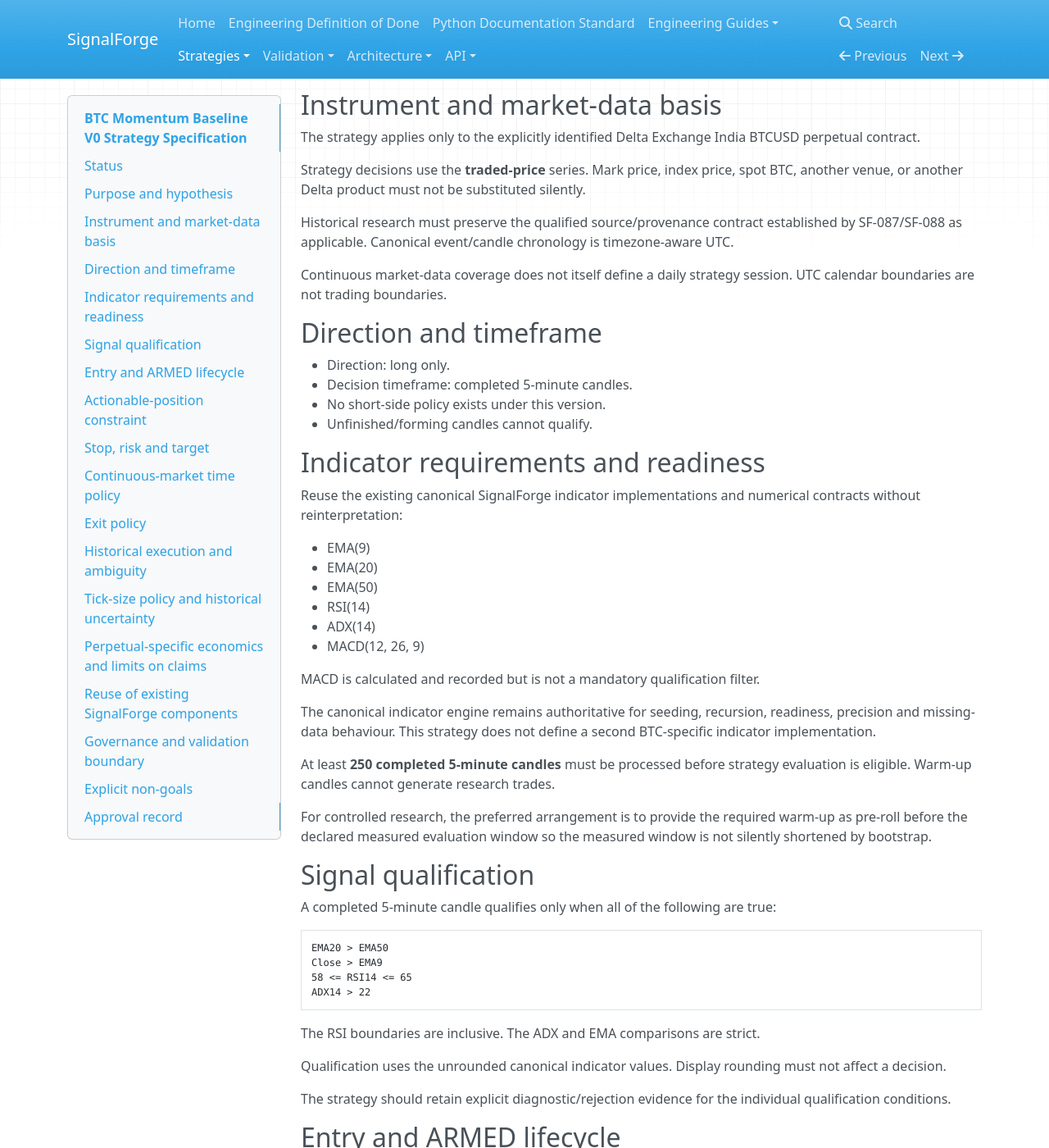
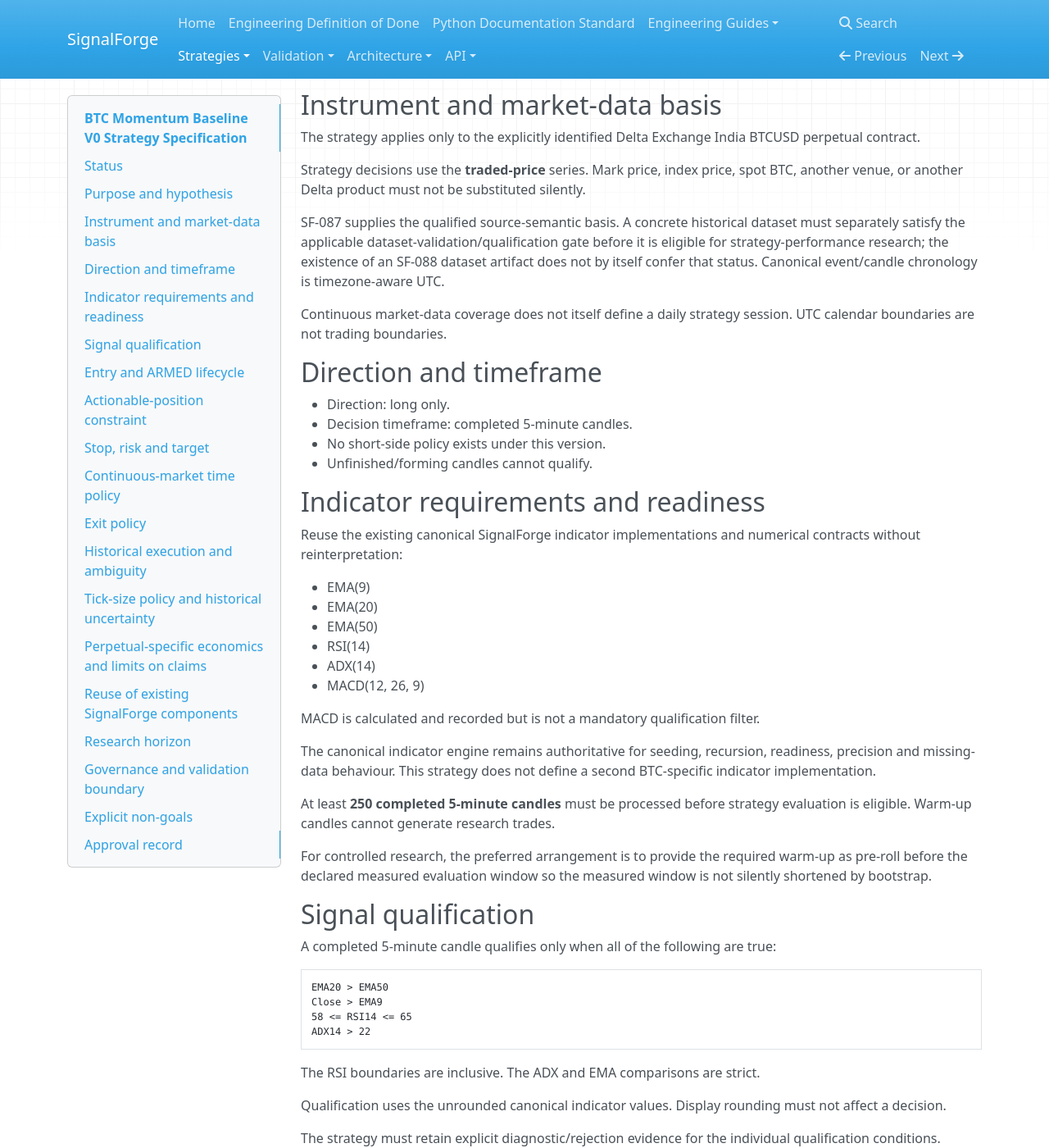
Before and after one commit to harishkamathuk/signalforge, an MkDocs documentation site: the page built from docs/strategies/btc-momentum-baseline-v0.md, in a window 1280 px wide and 1400 px high, scrolled down 817 px. Shown: the whole window at 82% size. Built offline with MkDocs 1.6.1, drawn with Linux system fonts in a browser that asks for light colours; nearby versions of some CDN libraries; some of the changed text lies outside the part shown.

Commit message:
docs(SF-094): clarify research qualification and R semantics

````diff
--- a/docs/strategies/btc-momentum-baseline-v0.md
+++ b/docs/strategies/btc-momentum-baseline-v0.md
@@ -43,9 +43,11 @@
 spot BTC, another venue, or another Delta product must not be substituted
 silently.
 
-Historical research must preserve the qualified source/provenance contract
-established by SF-087/SF-088 as applicable. Canonical event/candle chronology is
-timezone-aware UTC.
+SF-087 supplies the qualified source-semantic basis. A concrete historical
+dataset must separately satisfy the applicable dataset-validation/qualification
+gate before it is eligible for strategy-performance research; the existence of
+an SF-088 dataset artifact does not by itself confer that status. Canonical
+event/candle chronology is timezone-aware UTC.
 
 Continuous market-data coverage does not itself define a daily strategy
 session. UTC calendar boundaries are not trading boundaries.
@@ -98,7 +100,7 @@
 Qualification uses the unrounded canonical indicator values. Display rounding
 must not affect a decision.
 
-The strategy should retain explicit diagnostic/rejection evidence for the
+The strategy must retain explicit diagnostic/rejection evidence for the
 individual qualification conditions.
 
 ## Entry and ARMED lifecycle
@@ -174,9 +176,16 @@
 The target formula is strategy-owned. Tradable-price normalization remains a
 shared execution responsibility.
 
-The first research contract expresses risk primarily as **price-distance R**.
-Position quantity, contract multiplier/value, leverage, margin and monetary
-capital sizing are not strategy semantics in this version.
+The initial per-unit price-risk distance is:
+
+```text
+initial_risk_per_unit = actual_fill - stop
+```
+
+For normalized research, **1R** corresponds to that initial per-unit risk and
+realised R is measured relative to it. Position quantity, contract
+multiplier/value, leverage, margin and monetary capital sizing are not strategy
+semantics in this version.
 
 ## Continuous-market time policy
 
@@ -305,6 +314,14 @@
 - NSE tick-size schedules;
 - NSE transaction-cost assumptions.
 
+## Research horizon
+
+The intended first horizon is **historical baseline research** under a
+predeclared validation contract. Any later Delta live PAPER operation is a
+separate downstream stage gated by historical evidence and SF-092 readiness.
+
+This version does not authorize Demo/Testnet or live-capital execution.
+
 ## Governance and validation boundary
 
 This strategy is approved as an **experimental research specification**, not as a
````
